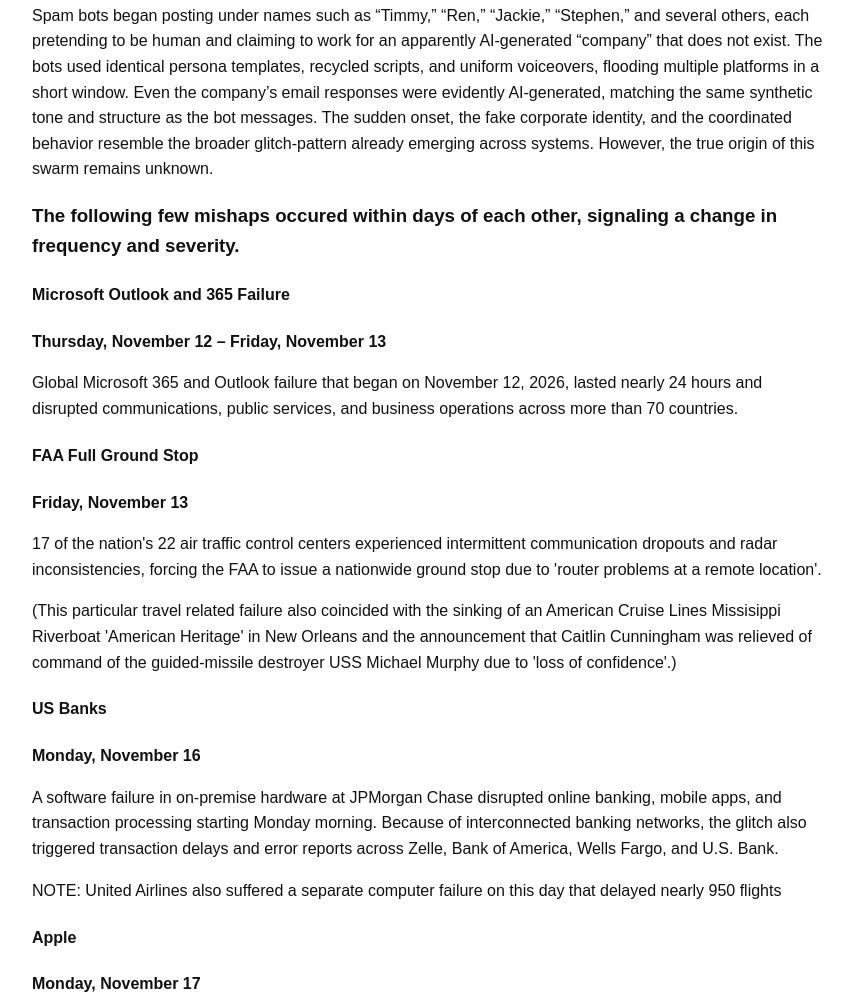
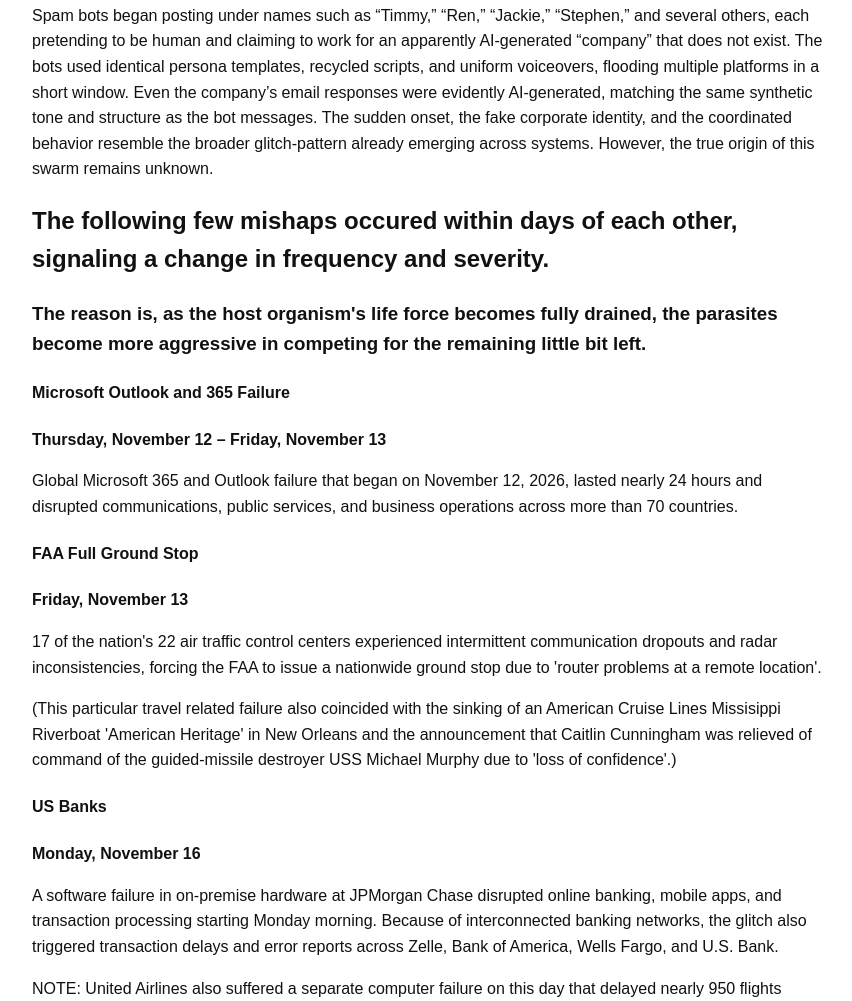
Before and after one commit to RaphaelAsanti/the-orphan, a plain HTML site: page index.html in a window 1280 px wide. Shown: the part 8858-9859 px from the top of the page, without its empty margins (208-1060 px from the left). Drawn offline with Linux system fonts and the light colour scheme.

Commit message:
Fix heading levels in index.html

```diff
--- a/index.html
+++ b/index.html
@@ -550,7 +550,8 @@ The Dod identified a vulnerability in a Defense Manpower Data Center (DMDC) file
   <p>
 Spam bots began posting under names such as “Timmy,” “Ren,” “Jackie,” “Stephen,” and several others, each pretending to be human and claiming to work for an apparently AI‑generated “company” that does not exist. The bots used identical persona templates, recycled scripts, and uniform voiceovers, flooding multiple platforms in a short window. Even the company’s email responses were evidently AI‑generated, matching the same synthetic tone and structure as the bot messages. The sudden onset, the fake corporate identity, and the coordinated behavior resemble the broader glitch‑pattern already emerging across systems. However, the true origin of this swarm remains unknown.
   </p>
-<h3>The following few mishaps occured within days of each other, signaling a change in frequency and severity.</h3>
+<h2>The following few mishaps occured within days of each other, signaling a change in frequency and severity.</2>
+    <h3>The reason is, as the host organism's life force becomes fully drained, the parasites become more aggressive in competing for the remaining little bit left.</h3>
 
          <article>
     <h4>Microsoft Outlook and 365 Failure</h4>
```
